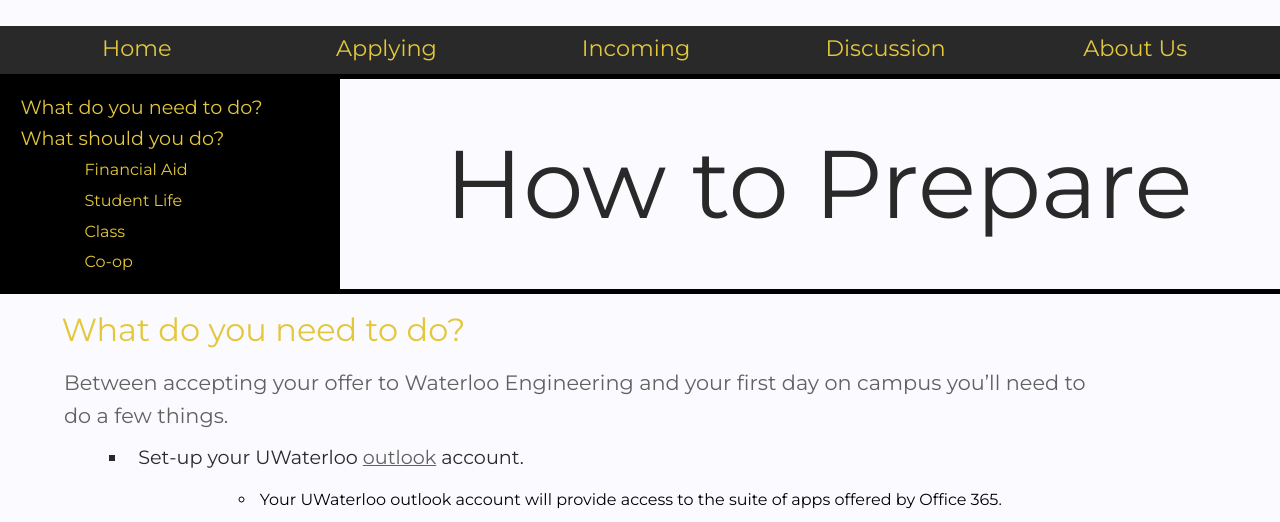
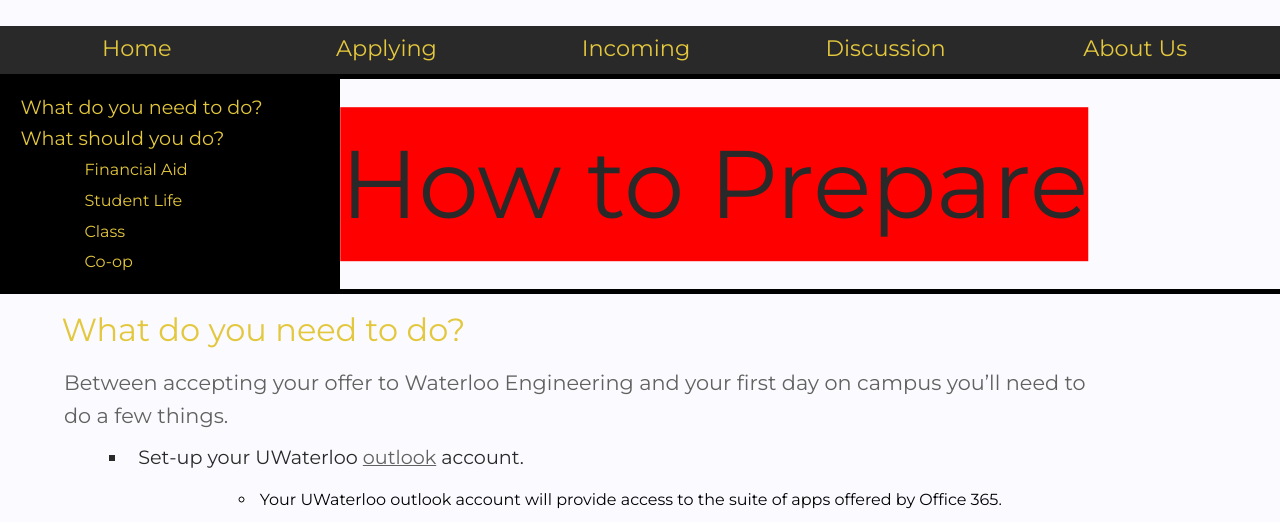
Before and after one commit to waterloobasics/waterloobasics.github.io, a plain HTML site: page docs/howtoprepare.html in a window 1280 px wide. Shown: the part 278-800 px from the top of the page. Drawn offline with nearby package versions, Linux system fonts and the light colour scheme.

Commit message:
Update styles.css

```diff
--- a/docs/styles.css
+++ b/docs/styles.css
@@ -1242,13 +1242,14 @@
 }
 
 .howtoprepare__title{
+    max-width: 100%;
     font-size: 6rem;
     color: var(--blackcolor);
     position: relative;
     top: 50%;
-    left: 64%;
+    left: 50%;
     transform: translate(-50%, -50%);
-    max-width: 100%;
+    background-color: red;
 }
 
 
```
